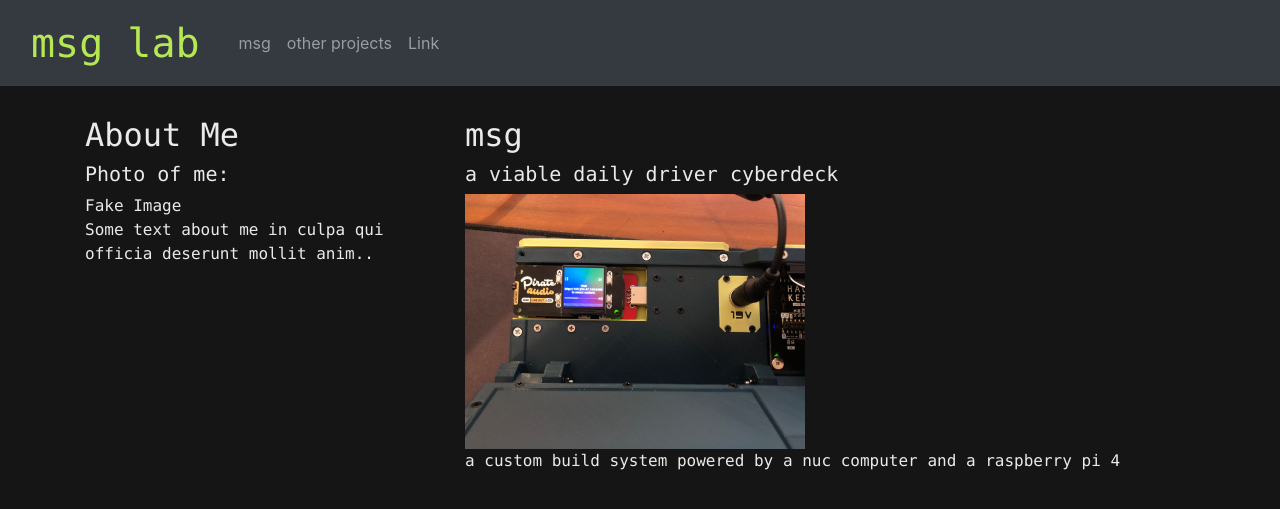
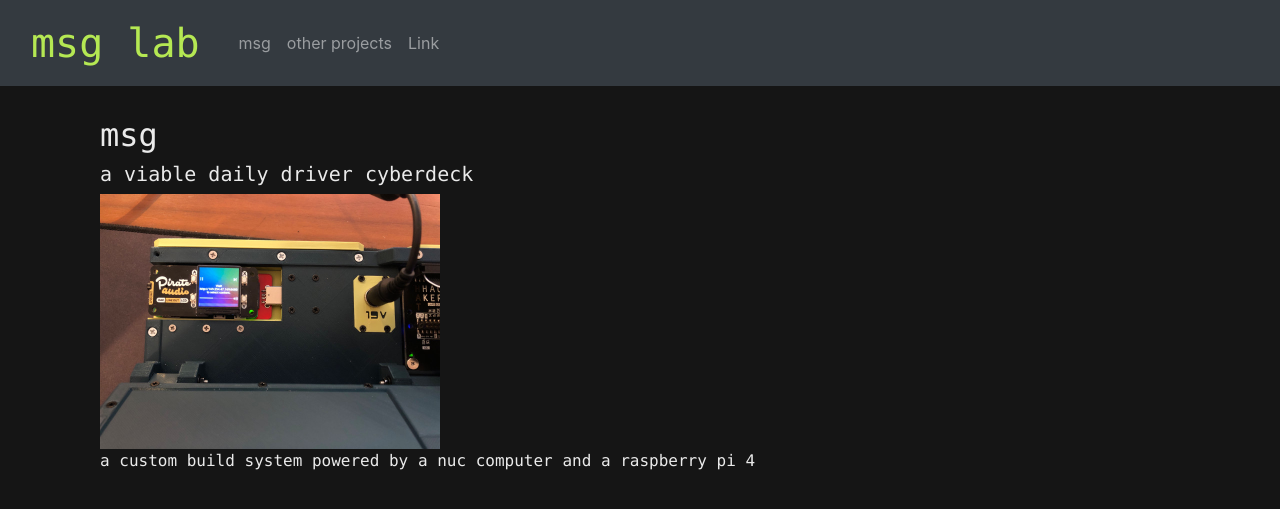
Before and after one commit to msglab/msglab, a Jekyll site: the page index.html, which Jekyll copies as it is, in a window 1280 px wide. Shown: the top 509 px of the page. Built offline with Jekyll 4.4.1, drawn with Linux system fonts in a browser that asks for light colours.

Commit message:
Update index.html

```diff
--- a/index.html
+++ b/index.html
@@ -69,11 +69,11 @@
     font-family: Monaco, Bitstream Vera Sans Mono, Lucida Console, Terminal, monospace;
   ">
     <div class="row">
-      <div class="col-sm-4">
+<!--       <div class="col-sm-4">
         <h2>About Me</h2>
         <h5>Photo of me:</h5>
         <div class="fakeimg">Fake Image</div>
-        <p>Some text about me in culpa qui officia deserunt mollit anim..</p>
+        <p>Some text about me in culpa qui officia deserunt mollit anim..</p> -->
 <!--         <h3>Some Links</h3>
         <p>Lorem ipsum dolor sit ame.</p>
         <ul class="nav nav-pills flex-column">
```
